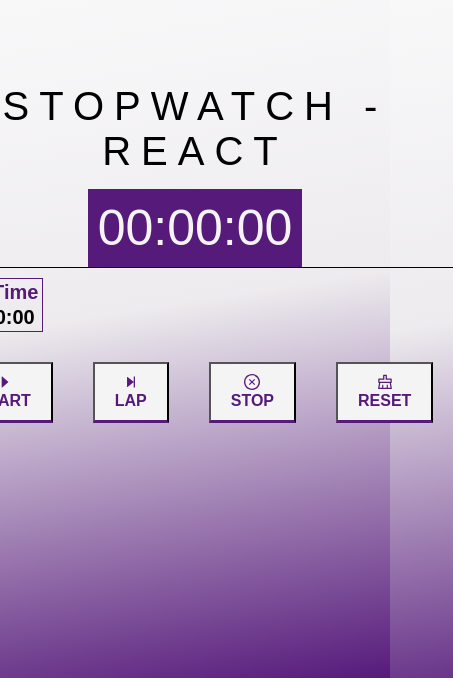
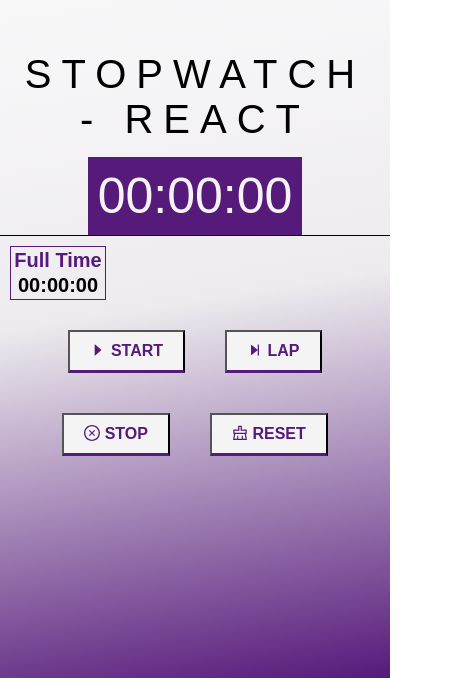
Before and after one commit to roosiu/stopwatch-react, a React (Vite) app: page / in a window 390 px wide. Shown: the part 166-844 px from the top of the page, 453 px wide, since content can reach past the window. Built offline with nearby package versions, Linux system fonts and the light colour scheme; a web font is replaced by a local one.

Commit message:
style: added mobile view

```diff
--- a/src/index.scss
+++ b/src/index.scss
@@ -17,10 +17,10 @@ $timer-font: "Kode Mono", sans-serif;
   height: 100vh;
   background: rgb(86, 26, 123);
   background: linear-gradient(
-    351deg,
-    rgba(86, 26, 123, 1) 0%,
-    rgba(237, 235, 238, 1) 45%,
-    rgba(255, 255, 255, 1) 100%
+                  351deg,
+                  rgba(86, 26, 123, 1) 0%,
+                  rgba(237, 235, 238, 1) 45%,
+                  rgba(255, 255, 255, 1) 100%
   );
 }
 
@@ -69,6 +69,7 @@ $light-color: #f4f4f4;
           font-weight: bold;
           padding: 0 5px;
         }
+
         td:last-child {
           font-family: $timer-font;
           color: black;
@@ -82,6 +83,7 @@ $light-color: #f4f4f4;
 .buttons-section {
   display: flex;
   justify-content: center;
+
   button {
     cursor: pointer;
     font-family: $primary-font;
@@ -103,3 +105,9 @@ $light-color: #f4f4f4;
     }
   }
 }
+
+@media screen and (max-width: 500px) {
+  .buttons-section {
+    flex-wrap: wrap;
+  }
+}
```
